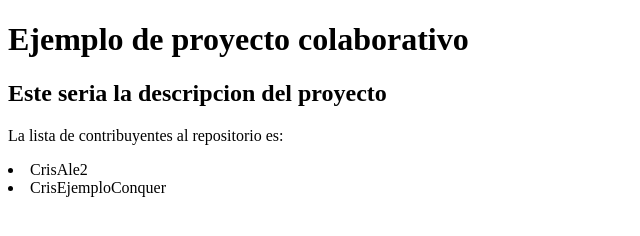
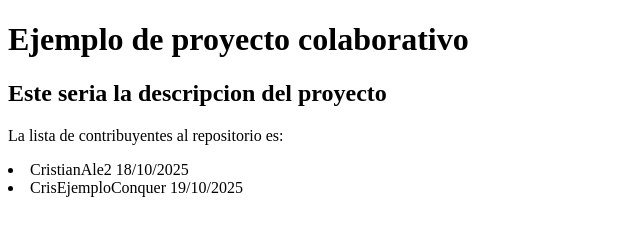
Before and after one commit to CrisEjemploConquer/proyecto1-copy, a plain HTML site: page index.html in a window 1280 px wide. Shown: the whole page, without its empty margins (0-640 px from the left). Drawn offline with Linux system fonts and the light colour scheme.

Commit message:
Update index.html
Agregando fecha de inicio de colaboración

```diff
--- a/index.html
+++ b/index.html
@@ -11,8 +11,8 @@
         <h2>Este seria la descripcion del proyecto</h2>
         <p>La lista de contribuyentes al repositorio es:</p>
         <u1>
-            <li>CrisAle2</li>
-            <li>CrisEjemploConquer</li>
+            <li>CristianAle2 18/10/2025</li>
+            <li>CrisEjemploConquer 19/10/2025</li>
         </u1>
     </header>
 
```
